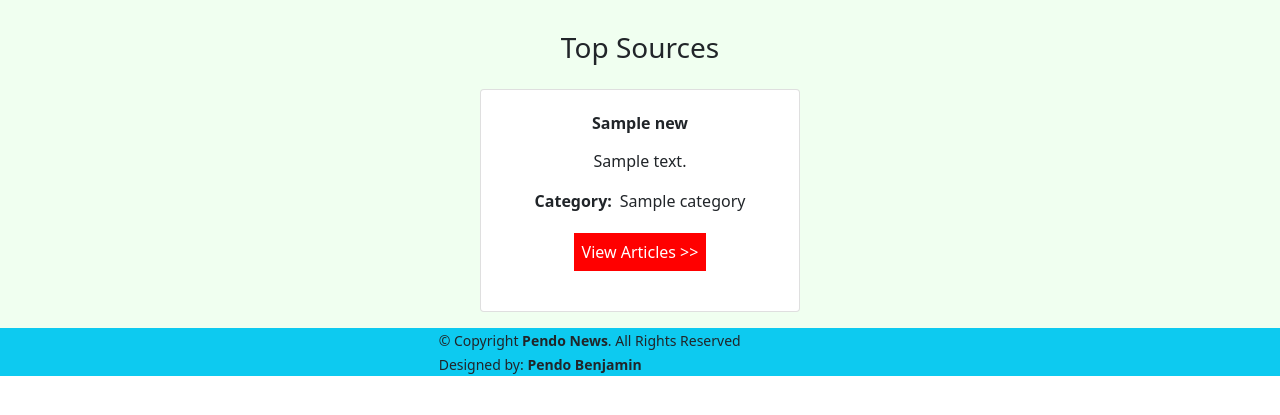
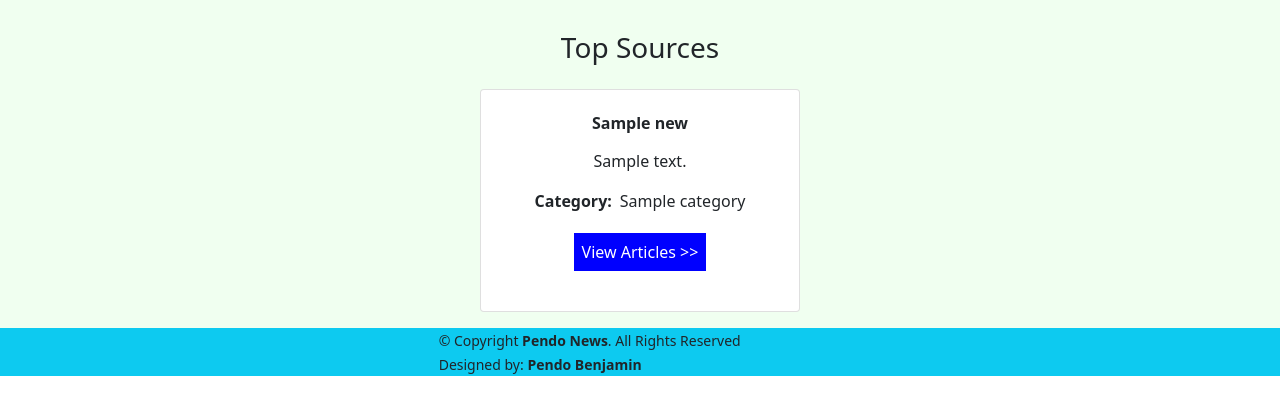
Before and after one commit to munga114/articles, a Flask app: template app/templates/index.html in a window 1280 px wide. Shown: the part 137-552 px from the top of the page. Run offline with Flask 2, Linux system fonts and the light colour scheme; the template is opened without the code that fills it: most values are stand-ins (such as "Sample title", 1, 10 or a date in 2020); some libraries are stand-ins or nearby versions.

Commit message:
add changes

```diff
--- a/app/static/CSS/styles.css
+++ b/app/static/CSS/styles.css
@@ -8,12 +8,12 @@
 .readmore{
     text-decoration: none;
     color: white;
-    background-color: red;
+    background-color: blue;
 }
 .view_articles{
     text-decoration: none;
     color: white;
-    background-color: red;
+    background-color: blue;
     /* animation: blinker 3s linear infinite; */
 }
 /* @keyframes blinker {
```
